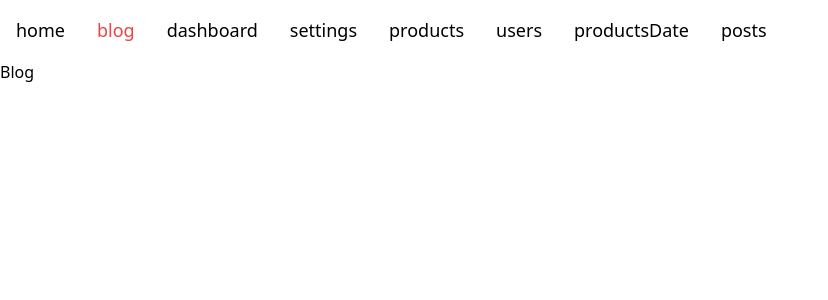
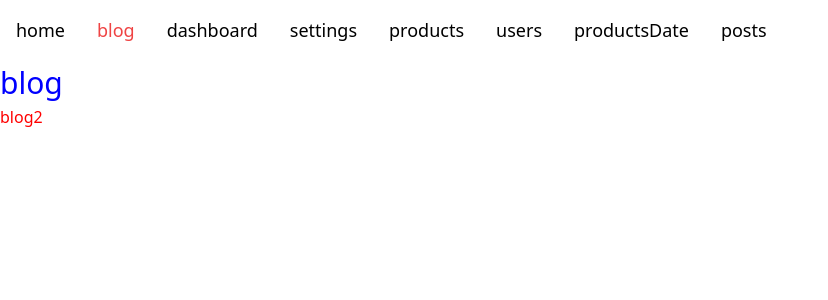
Before and after one commit to Foshati/Next14-learn, a Next.js app: page /blog in a window 1280 px wide. Shown: the top 300 px of the page, without its empty margins (0-828 px from the left). Built offline with nearby package versions, Linux system fonts and the light colour scheme.

Commit message:
css in js in next.js

```diff
--- a/app/blog/page.js
+++ b/app/blog/page.js
@@ -1,5 +1,13 @@
-const Blog = () => {
-  return <div>Blog</div>;
-};
+import React from "react";
 
-export default Blog;
+export default function page() {
+  const TextColor = {
+    color: "red",
+  };
+  return (
+    <div>
+      <p style={{ color: "blue", fontSize: "30px" }}>blog</p>
+      <p style={TextColor}>blog2</p>
+    </div>
+  );
+}
```
